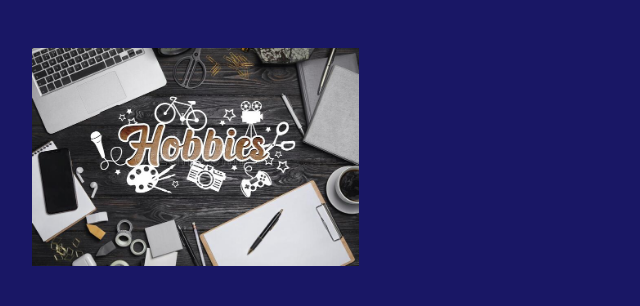
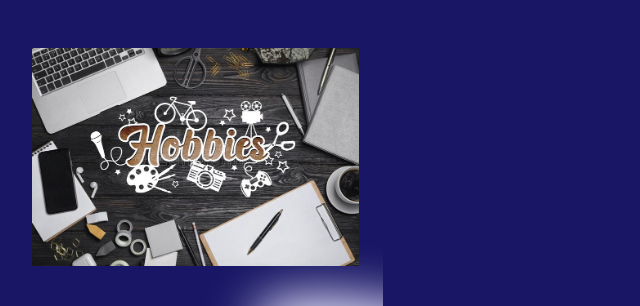
Before and after one commit to ElsonOtake/Portfolio, a plain HTML site: page project04.html in a window 1280 px wide. Shown: the top 306 px of the page, without its empty margins (0-640 px from the left). Drawn offline with Linux system fonts and the light colour scheme.

Commit message:
Add ellipse to project04.html

```diff
--- a/styles.css
+++ b/styles.css
@@ -206,6 +206,12 @@ hr {
   background-position: left center;
 }
 
+.ellipse_06 {
+  background-image: url(images/Ellipse\ 22.svg);
+  background-repeat: no-repeat;
+  background-position: right center;
+}
+
 .proj_txt {
   font-family: 'Inter', sans-serif;
   font-size: 20px;
```
